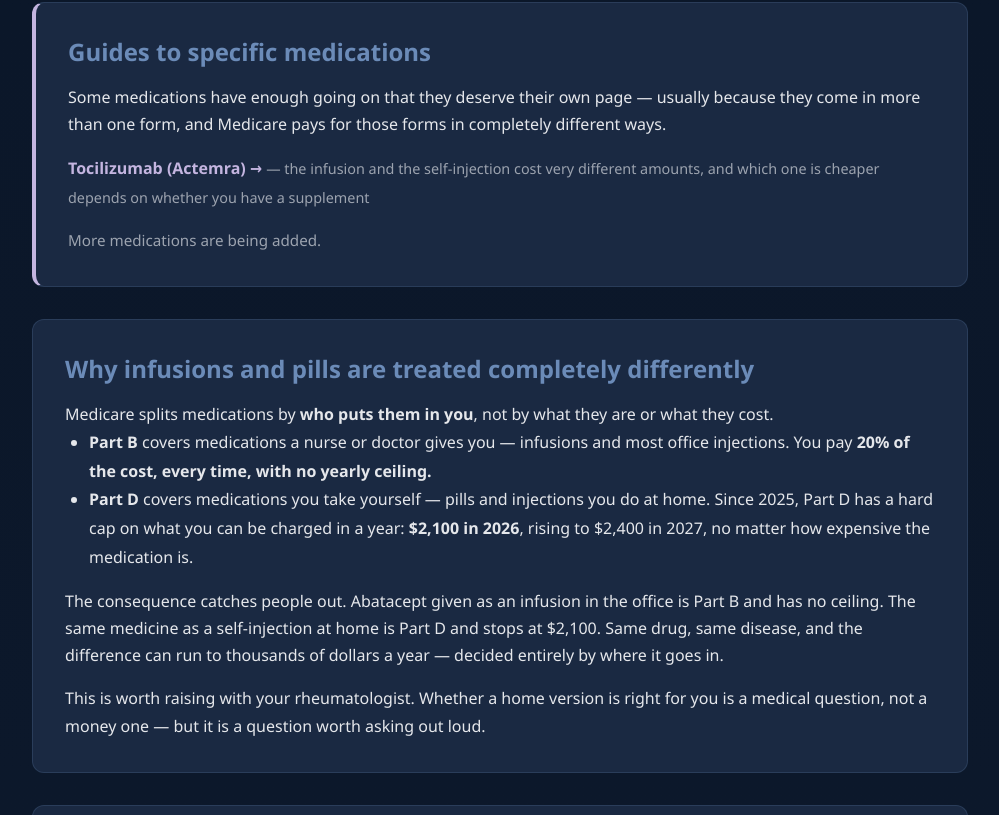
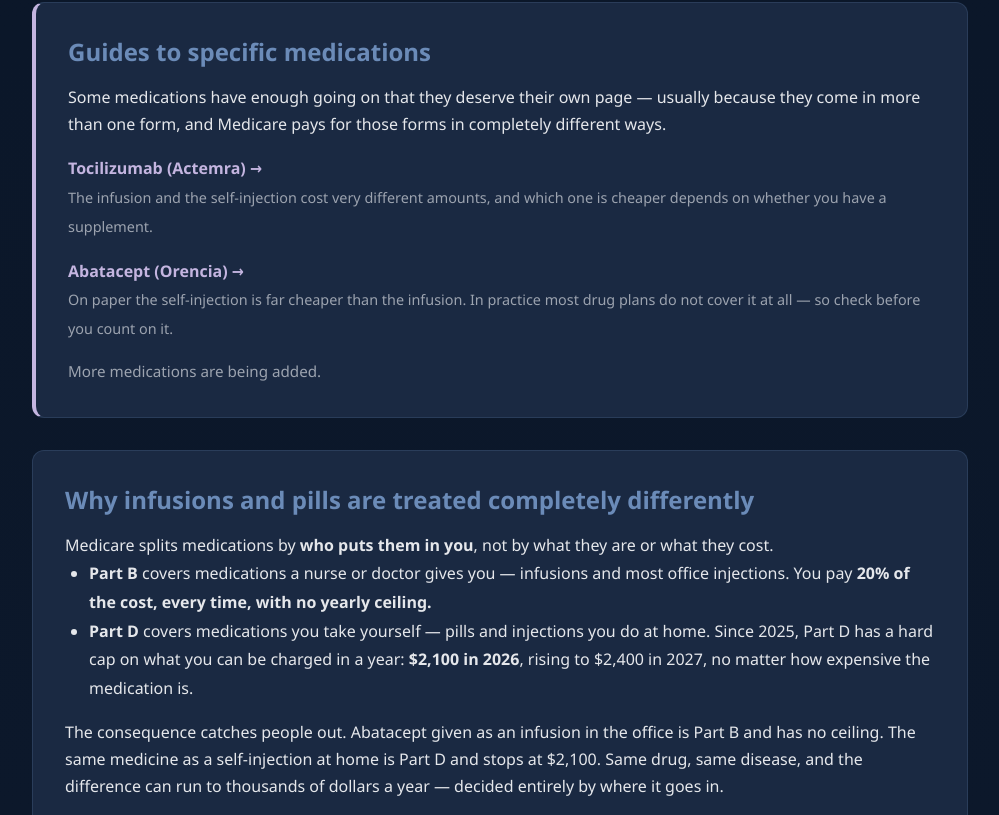
Before and after one commit to rheumify/rheumify-website, a Next.js app: page /patients/insurance in a window 1280 px wide. Shown: the part 745-1560 px from the top of the page, without its empty margins (140-1139 px from the left). Built offline with nearby package versions, Linux system fonts and the light colour scheme.

Commit message:
Render the guide list from the shared registry

```diff
--- a/app/patients/insurance/page.js
+++ b/app/patients/insurance/page.js
@@ -1,4 +1,5 @@
 import MedicationCostTool from './MedicationCostTool';
+import { GUIDES } from './guides';
 
 export const metadata = {
   title: 'Medicare and Your Medication — What It Costs and Whether You Can Get It',
@@ -47,15 +48,18 @@ export default function InsurancePage() {
           ways.
         </p>
         <ul style={{ listStyle: 'none', padding: 0, marginTop: '1rem', marginLeft: 0 }}>
-          <li style={{ marginBottom: '0.75rem' }}>
-            <a href="/patients/insurance/tocilizumab" style={{ color: 'var(--purple-light)', fontWeight: 600 }}>
-              Tocilizumab (Actemra) &rarr;
-            </a>{' '}
-            <span style={{ fontSize: '0.9rem', color: 'var(--gray-medium)' }}>
-              &mdash; the infusion and the self-injection cost very different amounts, and which one
-              is cheaper depends on whether you have a supplement
-            </span>
-          </li>
+          {GUIDES.map((g) => (
+            <li key={g.slug} style={{ marginBottom: '1rem' }}>
+              <a
+                href={'/patients/insurance/' + g.slug}
+                style={{ color: 'var(--purple-light)', fontWeight: 600 }}
+              >
+                {g.title} &rarr;
+              </a>
+              <br />
+              <span style={{ fontSize: '0.9rem', color: 'var(--gray-medium)' }}>{g.blurb}</span>
+            </li>
+          ))}
         </ul>
         <p style={{ marginTop: '1rem', color: 'var(--gray-medium)', fontSize: '0.95rem' }}>
           More medications are being added.
@@ -213,9 +217,10 @@ export default function InsurancePage() {
         </p>
         <ul>
           <li>
-            <strong>The drug prices are estimates.</strong> They are the least reliable figures
-            here. What Medicare actually pays for a Part B drug is set quarterly by CMS and varies;
-            what you pay for a Part D drug depends on your specific plan&rsquo;s tier and pricing.
+            <strong>Most drug prices here are estimates.</strong> They are the least reliable
+            figures on the page. Where a medication has its own guide above, the figures have been
+            checked against Medicare&rsquo;s published payment rates and the manufacturer&rsquo;s
+            published price; everywhere else they are approximations.
           </li>
           <li>
             <strong>It does not know your plan.</strong> It cannot see your deductible, what you
```
